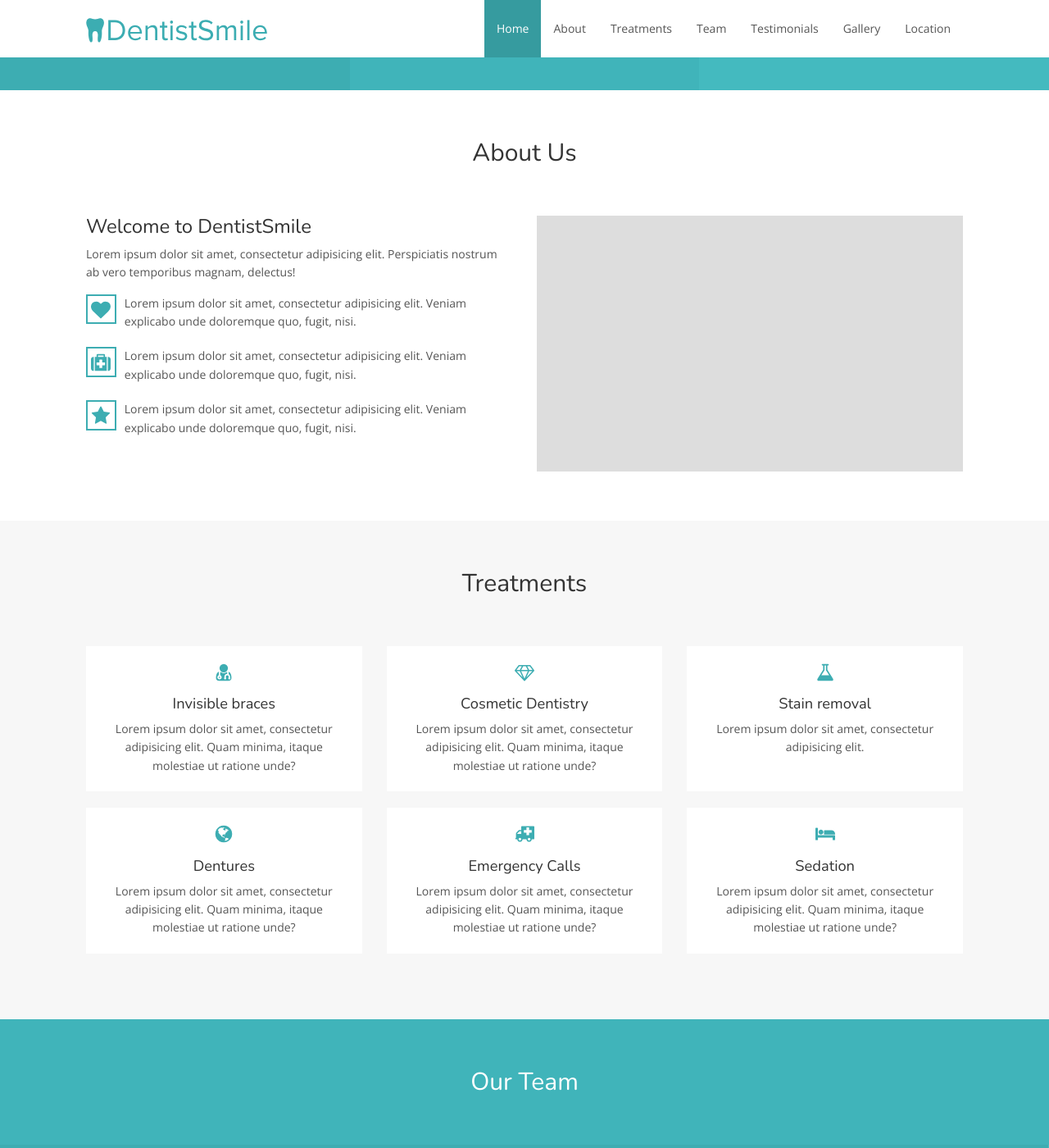
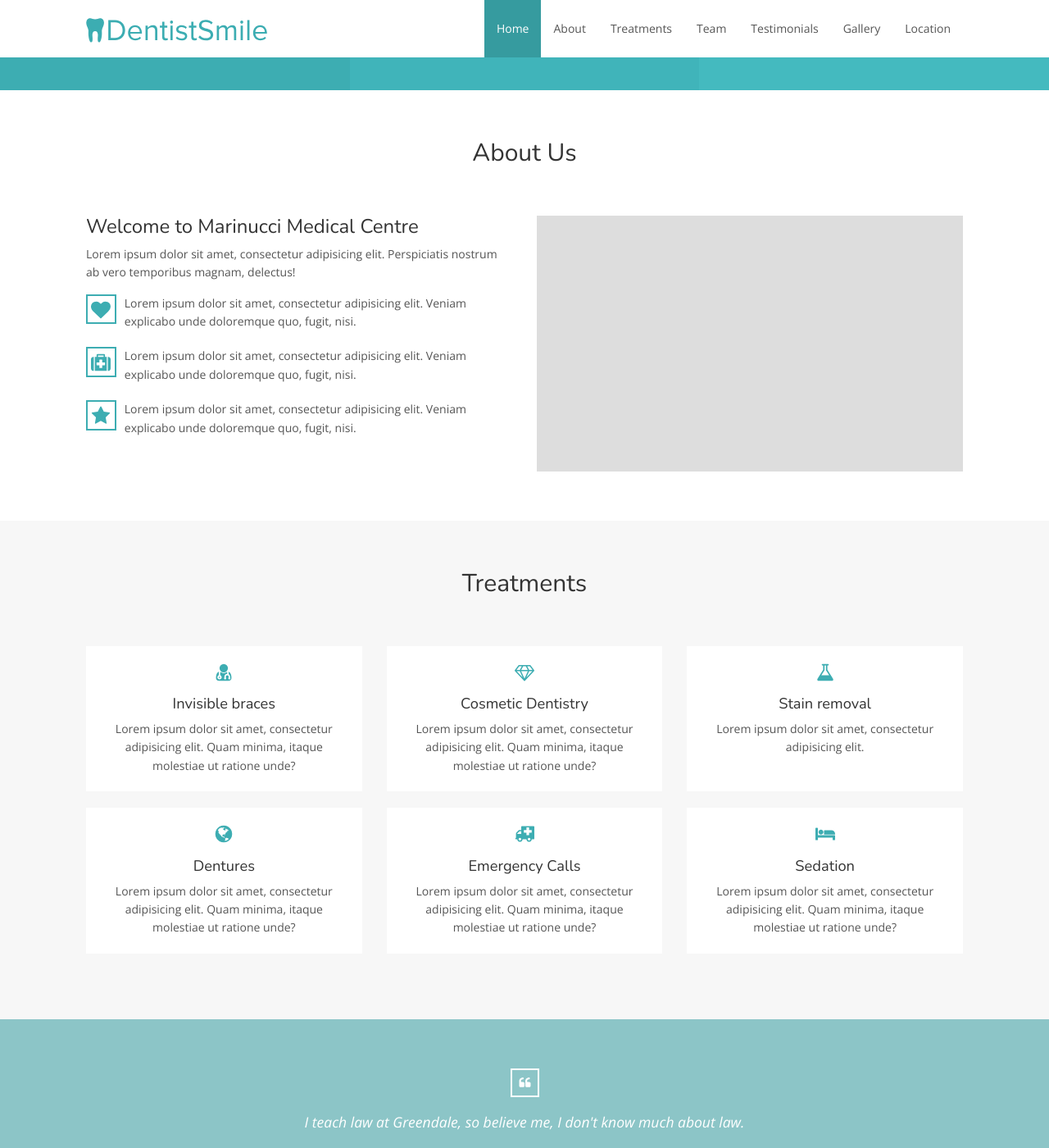
Before and after one commit to anthm168/anthm168.github.io, a Jekyll site: the page built from index.html, in a window 1280 px wide and 1400 px high, scrolled down 718 px. Shown: the whole window at 82% size. Built offline with Jekyll 4.4.1, drawn with Linux system fonts in a browser that asks for light colours; nearby versions of some CDN libraries; some of the changed text lies outside the part shown.

Commit message:
changes 1

```diff
--- a/index.html
+++ b/index.html
@@ -86,7 +86,7 @@ layout: default
 
         <div class="row">
             <div class="col-sm-6">
-                <h3>Welcome to DentistSmile</h3>
+                <h3>Welcome to Marinucci Medical Centre</h3>
                 <p>Lorem ipsum dolor sit amet, consectetur adipisicing elit. Perspiciatis nostrum ab vero temporibus magnam, delectus!</p>
 
                 <div class="media">
@@ -151,7 +151,7 @@ layout: default
 <!-- End Treatments -->
 
 <!-- Start Our team -->
-<div id="team" class="team">
+<!-- <div id="team" class="team">
     <h2 class="section-title">Our Team</h2>
     <div id="team-carousel">
     {% for member in site.data.team %}
```
Also changed, not shown: 1 other file.
